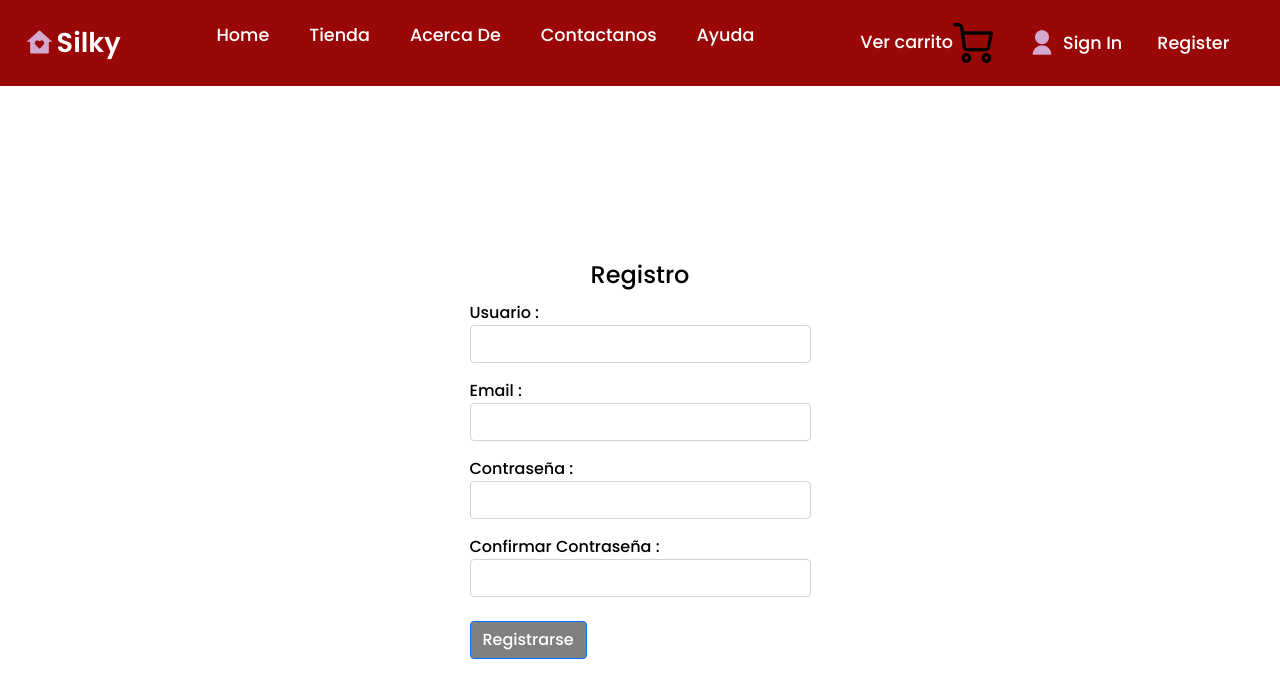
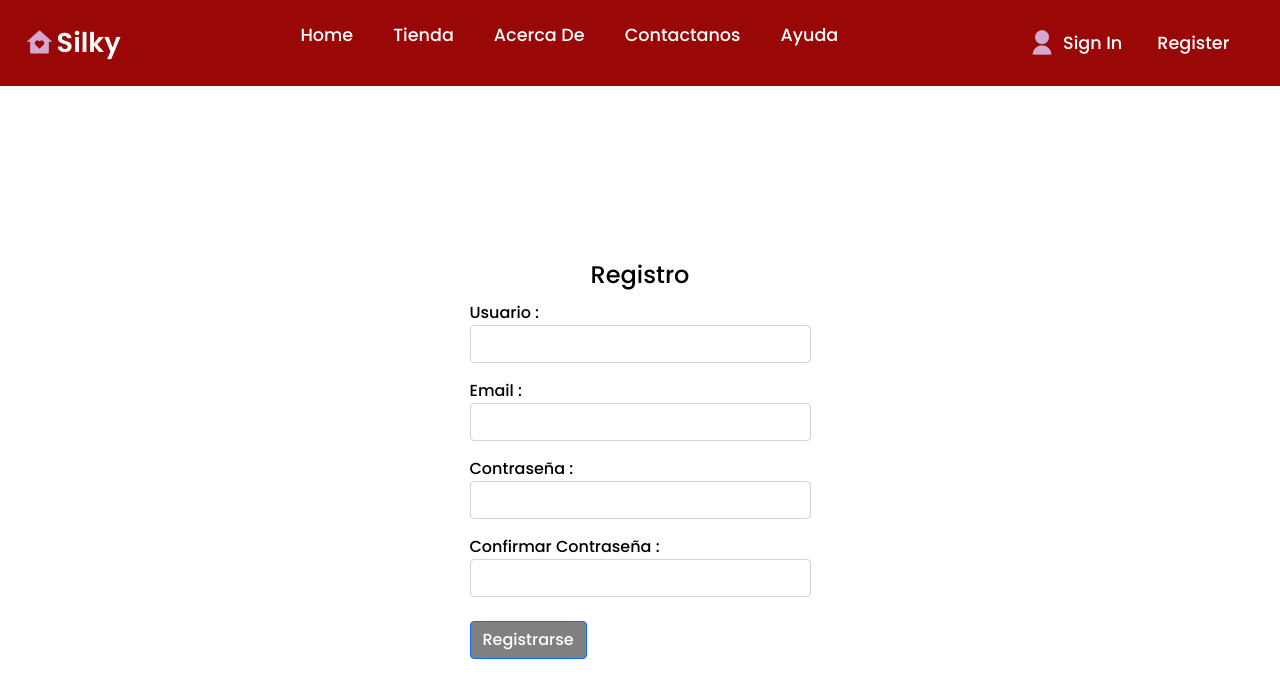
Before and after one commit to SergioMarentesJ/GINA, a PHP site: the page made by ProyectoFinal/B V2/B V2/registration.php in a window 1280 px wide. Shown: the top 682 px of the page. Run offline with PHP 8.4, Linux system fonts and the light colour scheme.

Commit message:
correcciones

```diff
--- a/ProyectoFinal/B V2/B V2/login.php
+++ b/ProyectoFinal/B V2/B V2/login.php
@@ -66,8 +66,8 @@ if (isset($_POST["submit"])) {
   </ul>
 
   <div class="main">
-    <a href="Carrito.php">Ver carrito<img src="img/carrito.png" alt width="40px" height="40px"></a>
-    <a href="#" class="user"><i class="ri-user-fill"></i>Sign In</a>
+
+  <a href="#" class="user"><i class="ri-user-fill"></i>Sign In</a>
     <a href="../B V2/registration.php">Register</a>
     <div class="bx bx-menu" id="menu-icon"></div>
   </div>
--- a/ProyectoFinal/B V2/B V2/registration.php
+++ b/ProyectoFinal/B V2/B V2/registration.php
@@ -104,8 +104,8 @@ if (isset($_POST["submit"])) {
   </ul>
 
   <div class="main">
-    <a href="Carrito.php">Ver carrito<img src="img/carrito.png" alt width="40px" height="40px"></a>
-    <a href="./capt.php" class="user"><i class="ri-user-fill"></i>Sign In</a>
+
+  <a href="./capt.php" class="user"><i class="ri-user-fill"></i>Sign In</a>
     <a href="#">Register</a>
     <div class="bx bx-menu" id="menu-icon"></div>
   </div>
```
